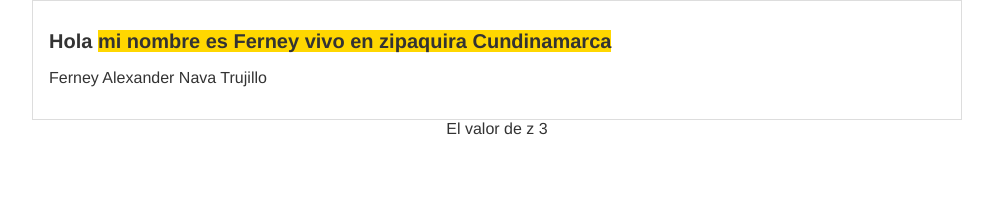
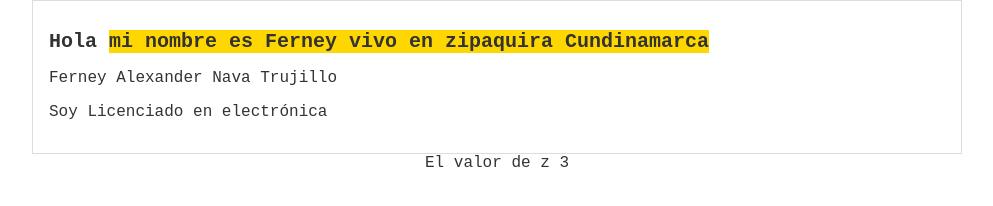
Before and after one commit to ferneynava/Curso-de-programacion-basica, a plain HTML site: page practica1.html in a window 1280 px wide. Shown: the whole page, without its empty margins (143-1136 px from the left). Drawn offline with Linux system fonts and the light colour scheme.

Commit message:
Agregado el contenido adicional de mi información y una mejor tipografica

```diff
--- a/csspractica1/practica1.css
+++ b/csspractica1/practica1.css
@@ -1,7 +1,7 @@
 body
 {
   color: #333;
-  font-family: Helvetica;
+  font-family: 'Courier New', Courier, monospace;
   text-align: center;
   font-size: 16px;
   margin: 0;
--- a/practica1.html
+++ b/practica1.html
@@ -12,6 +12,7 @@
     <div id = "informacion">
       <h1>Hola <strong>mi nombre es Ferney vivo en zipaquira Cundinamarca</strong></h1>
       <p>Ferney Alexander Nava Trujillo</p>
+      <p>Soy Licenciado en electrónica</p>
     </div>
   </div>
     <script type="text/JavaScript">
```
